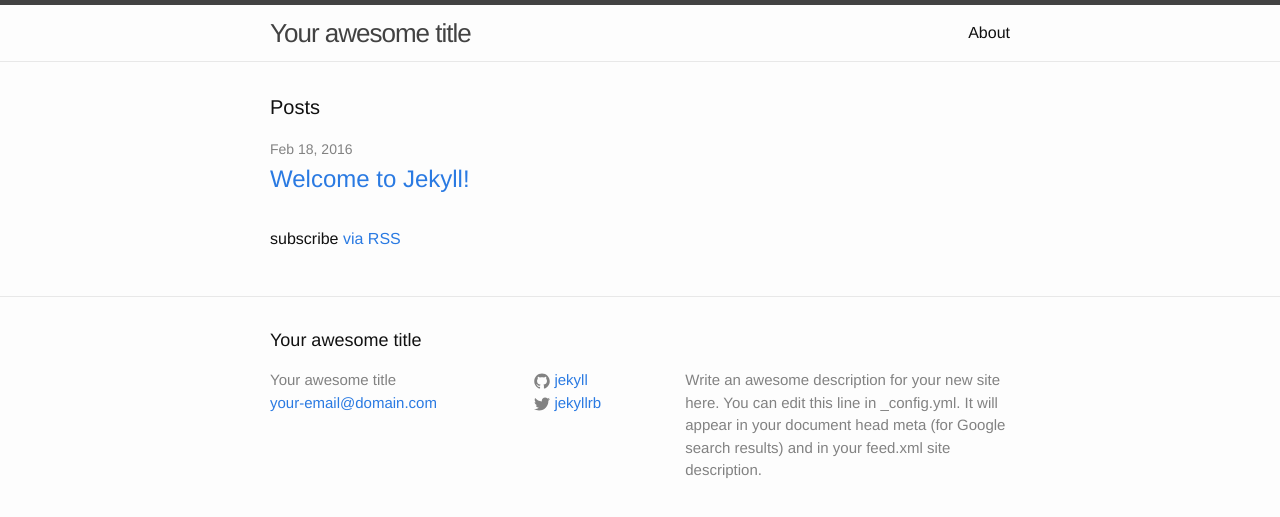
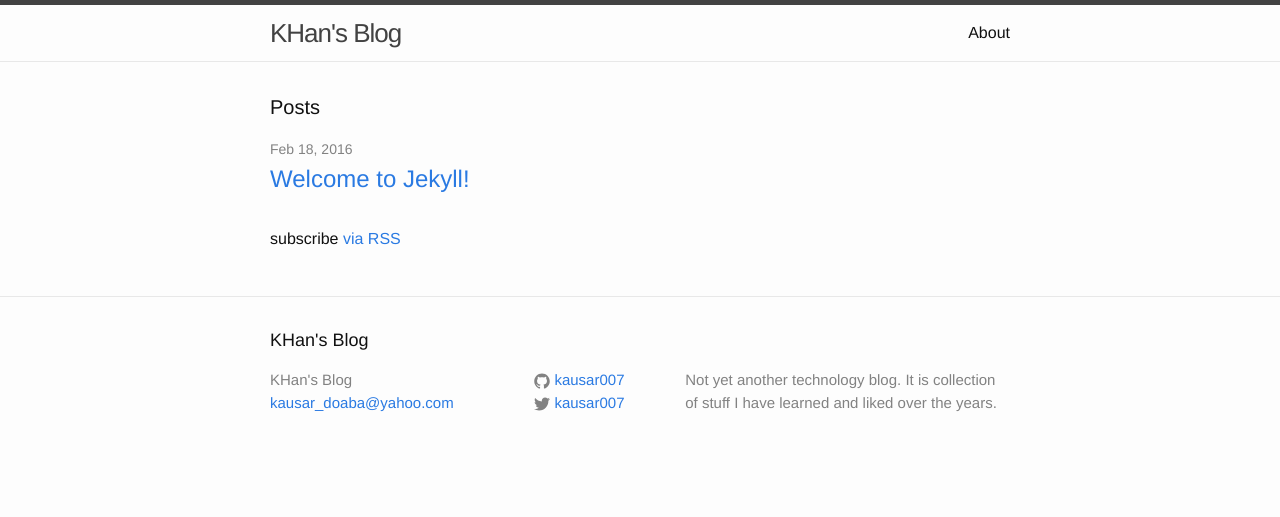
Before and after one commit to kausar007/old-site-jekyll, a Jekyll site: the page built from index.html, in a window 1280 px wide. Shown: the top 517 px of the page. Built offline with Jekyll 4.4.1, drawn with Linux system fonts in a browser that asks for light colours.

Commit message:
Added contact info and blog description to config file

```diff
--- a/_config.yml
+++ b/_config.yml
@@ -6,16 +6,15 @@
 # 'jekyll serve'. If you change this file, please restart the server process.
 
 # Site settings
-title: Your awesome title
-email: your-email@domain.com
+title: KHan's Blog
+email: kausar_doaba@yahoo.com
 description: > # this means to ignore newlines until "baseurl:"
-  Write an awesome description for your new site here. You can edit this
-  line in _config.yml. It will appear in your document head meta (for
-  Google search results) and in your feed.xml site description.
+    Not yet another technology blog.
+    It is collection of stuff I have learned and liked over the years.
 baseurl: "" # the subpath of your site, e.g. /blog
-url: "http://yourdomain.com" # the base hostname & protocol for your site
-twitter_username: jekyllrb
-github_username:  jekyll
+url: "http://kausarbangash.com" # the base hostname & protocol for your site
+twitter_username: kausar007
+github_username:  kausar007
 
 # Build settings
 markdown: kramdown
```
